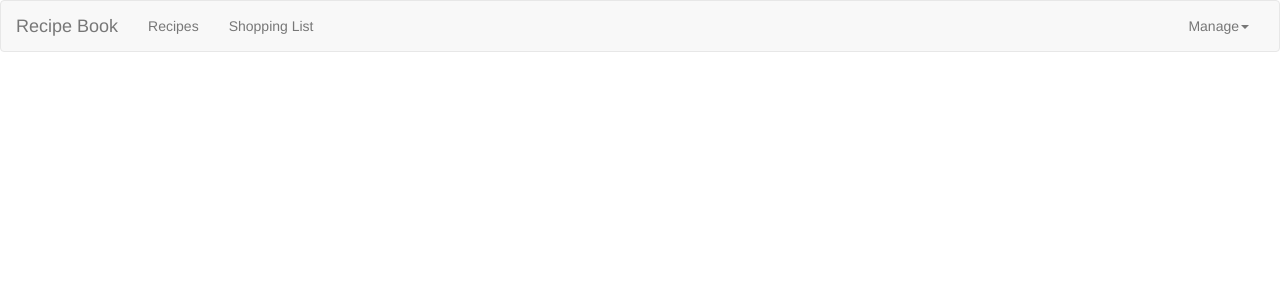
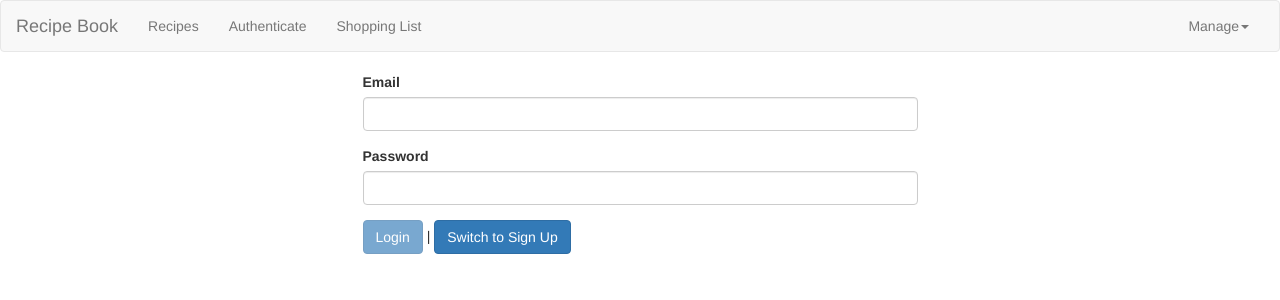
Before and after one commit to raviramani95/angular_2, an Angular app: page /auth in a window 1280 px wide. Before the commit this address led to /. Shown: the top 300 px of the page. Built offline with nearby package versions, Linux system fonts and the light colour scheme.

Commit message:
20-298 authentication done

```diff
--- a/src/app/app-routing.module.ts
+++ b/src/app/app-routing.module.ts
@@ -1,5 +1,6 @@
 import { NgModule } from '@angular/core';
 import { RouterModule, Routes } from '@angular/router';
+import { AuthComponent } from './auth/auth.component';
 import { RecipeDetailComponent } from './recipes/recipe-detail/recipe-detail.component';
 import { RecipeEditComponent } from './recipes/recipe-edit/recipe-edit.component';
 import { RecipeResolver } from './recipes/recipe-resolver.resolver';
@@ -17,7 +18,8 @@
       {path: ':id', component: RecipeDetailComponent, resolve: [RecipeResolver]},
       {path: ':id/edit', component: RecipeEditComponent, resolve: [RecipeResolver]}
     ]},
-  {path: 'shopping-list', component: ShoppingListComponent}
+  {path: 'shopping-list', component: ShoppingListComponent},
+  {path: 'auth', component: AuthComponent}
 ];
 
 @NgModule({
--- a/src/app/app.module.ts
+++ b/src/app/app.module.ts
@@ -18,6 +18,8 @@
 import { RecipeStartComponent } from './recipes/recipe-start/recipe-start.component';
 import { RecipeEditComponent } from './recipes/recipe-edit/recipe-edit.component';
 import { RecipeService } from './recipes/recipe.service';
+import { AuthComponent } from './auth/auth.component';
+import { LoadingSpinnerComponent } from './shared/loading-spinner/loading-spinner.component';
 @NgModule({
   declarations: [
     AppComponent,
@@ -30,7 +32,9 @@
     ShoppingEditComponent,
     DropdownDirective,
     RecipeStartComponent,
-    RecipeEditComponent
+    RecipeEditComponent,
+    AuthComponent,
+    LoadingSpinnerComponent
   ],
   imports: [
     BrowserModule,
--- /dev/null
+++ b/src/app/auth/auth.component.html
@@ -0,0 +1,38 @@
+<div class="row">
+    <div class="col-xs-12 col-md-6 col-md-offset-3">
+        <div class="alert alert-danger" *ngIf="error">{{error}}</div>
+        <div *ngIf="isLoading" style="text-align: center;">
+            <app-loading-spinner></app-loading-spinner>
+        </div>
+        <form #authForm="ngForm" (ngSubmit)="onSubmit(authForm)" *ngIf="!isLoading">
+            <div class="form-group">
+                <label for="email">Email</label>
+                <input
+                    type="email"
+                    id="email"
+                    class="form-control"
+                    ngModel
+                    name="email"
+                    required
+                    email>
+            </div>
+            <div class="form-group">
+                <label for="password">Password</label>
+                <input
+                    type="password"
+                    id="password"
+                    class="form-control"
+                    ngModel
+                    name="password"
+                    required
+                    minlength="6">
+            </div>
+            <div>
+                <button class="btn btn-primary" [disabled]="!authForm.valid"
+                    type="submit">{{ isLoginMode ? 'Login' : 'Sign Up'}}</button> |
+                <button class="btn btn-primary"
+                    type="button" (click)="onSwitchMode()">Switch to {{ isLoginMode ? 'Sign Up' : 'Login'}}</button>
+            </div>
+        </form>
+    </div>
+</div>
--- /dev/null
+++ b/src/app/auth/auth.component.ts
@@ -0,0 +1,50 @@
+import { Component, OnInit } from '@angular/core';
+import { Form, NgForm } from '@angular/forms';
+import { AuthService } from './auth.service';
+
+@Component({
+  selector: 'app-auth',
+  templateUrl: './auth.component.html',
+  styleUrls: ['./auth.component.css']
+})
+export class AuthComponent implements OnInit {
+  isLoginMode = true;
+  isLoading = false;
+  error: string = null;
+
+  constructor(private authService: AuthService) { }
+
+  ngOnInit(): void {
+  }
+
+  onSwitchMode(){
+    this.isLoginMode = !this.isLoginMode
+  }
+
+  onSubmit(form: NgForm){
+    if(!form.valid){
+      return;
+    }
+
+    this.isLoading = true;
+    if(this.isLoginMode){
+
+    }
+    else{
+      const email = form.value.email;
+      const password = form.value.password;
+
+      this.authService.signup(email, password).subscribe(
+        resData => {
+          console.log(resData);
+          this.isLoading = false;
+        }, errorMessage => {
+          console.log(errorMessage);
+          this.error = errorMessage;
+          this.isLoading = false;
+        }
+      );
+    }
+    form.reset();
+  }
+}
--- /dev/null
+++ b/src/app/auth/auth.service.ts
@@ -0,0 +1,40 @@
+import { HttpClient } from "@angular/common/http";
+import { Injectable } from "@angular/core";
+import { catchError, throwError } from "rxjs";
+
+interface AuthResponseData{
+    kind: string;
+    idToken: string;
+    email: string;
+    refreshToken: string;
+    expiresIn: string;
+    localId: string;
+}
+
+@Injectable({
+    providedIn: 'root'
+})
+export class AuthService {
+    constructor(private http: HttpClient) {}
+
+    signup(email: string, password: string){
+        return this.http.post<AuthResponseData>('https://identitytoolkit.googleapis.com/v1/accounts:signUp?key=AIzaSyBK5dILJ-GjoO_5s8tMRy4KoY7uoSmiPTM',
+        {
+            email: email,
+            password: password,
+            returnSecureToken: true
+        })
+        .pipe(catchError(errorRes => {
+            let errorMessage = 'An unknown error occured!!';
+            if(!errorRes.error || !errorRes.error.error)
+                return throwError(errorMessage);
+
+            switch(errorRes.error.error.message){
+                case 'EMAIL_EXISTS':
+                    errorMessage = 'This email exists already';
+            }
+
+            return throwError(errorMessage);
+        }));
+    }
+}
--- a/src/app/header/header.component.html
+++ b/src/app/header/header.component.html
@@ -7,6 +7,7 @@
         <div class="collapse navbar-collapse">
             <ul class="nav navbar-nav">
                 <li><a routerLinkActive="active" routerLink="/recipes">Recipes</a></li>
+                <li><a routerLinkActive="active" routerLink="/auth">Authenticate</a></li>
                 <li><a routerLinkActive="active" routerLink="/shopping-list">Shopping List</a></li>
             </ul>
             <ul class="nav navbar-nav navbar-right">
--- a/src/app/recipes/recipe.service.ts
+++ b/src/app/recipes/recipe.service.ts
@@ -9,26 +9,28 @@
 
   recipeChanged = new Subject<Recipe[]>();
 
-    private recipes: Recipe[] = [
-        new Recipe(
-          'Pizza',
-          'Pizza Dough: Makes enough dough for two 10-12 inch pizzas',
-          'https://www.simplyrecipes.com/thmb/JWjdE8YwikAae0KZuyy6ZJW7Utw=/3000x2001/filters:no_upscale():max_bytes(150000):strip_icc()/Simply-Recipes-Homemade-Pizza-Dough-Lead-Shot-1c-c2b1885d27d4481c9cfe6f6286a64342.jpg',
-          [
-            new Ingredient('Meat',2),
-            new Ingredient('French Fries', 20)
-          ]
-        ),
-        new Recipe(
-          'Burger',
-          'Burger Dough: Makes enough dough for two 10-12 inch pizzas',
-          'https://res.cloudinary.com/swiggy/image/upload/f_auto,q_auto,fl_lossy/zeesmhczd1iijkcl1wym',
-          [
-            new Ingredient('Buns', 2),
-            new Ingredient('Meat', 1)
-          ]
-        )
-    ];
+  private recipes: Recipe[] = [];
+
+    // private recipes: Recipe[] = [
+    //     new Recipe(
+    //       'Pizza',
+    //       'Pizza Dough: Makes enough dough for two 10-12 inch pizzas',
+    //       'https://www.simplyrecipes.com/thmb/JWjdE8YwikAae0KZuyy6ZJW7Utw=/3000x2001/filters:no_upscale():max_bytes(150000):strip_icc()/Simply-Recipes-Homemade-Pizza-Dough-Lead-Shot-1c-c2b1885d27d4481c9cfe6f6286a64342.jpg',
+    //       [
+    //         new Ingredient('Meat',2),
+    //         new Ingredient('French Fries', 20)
+    //       ]
+    //     ),
+    //     new Recipe(
+    //       'Burger',
+    //       'Burger Dough: Makes enough dough for two 10-12 inch pizzas',
+    //       'https://res.cloudinary.com/swiggy/image/upload/f_auto,q_auto,fl_lossy/zeesmhczd1iijkcl1wym',
+    //       [
+    //         new Ingredient('Buns', 2),
+    //         new Ingredient('Meat', 1)
+    //       ]
+    //     )
+    // ];
 
     constructor(private slService: ShoppingListService){}
 
--- /dev/null
+++ b/src/app/shared/loading-spinner/loading-spinner.component.css
@@ -0,0 +1,84 @@
+.lds-roller {
+    display: inline-block;
+    position: relative;
+    width: 80px;
+    height: 80px;
+  }
+  .lds-roller div {
+    animation: lds-roller 1.2s cubic-bezier(0.5, 0, 0.5, 1) infinite;
+    transform-origin: 40px 40px;
+  }
+  .lds-roller div:after {
+    content: " ";
+    display: block;
+    position: absolute;
+    width: 7px;
+    height: 7px;
+    border-radius: 50%;
+    background: rgb(84, 47, 247);
+    margin: -4px 0 0 -4px;
+  }
+  .lds-roller div:nth-child(1) {
+    animation-delay: -0.036s;
+  }
+  .lds-roller div:nth-child(1):after {
+    top: 63px;
+    left: 63px;
+  }
+  .lds-roller div:nth-child(2) {
+    animation-delay: -0.072s;
+  }
+  .lds-roller div:nth-child(2):after {
+    top: 68px;
+    left: 56px;
+  }
+  .lds-roller div:nth-child(3) {
+    animation-delay: -0.108s;
+  }
+  .lds-roller div:nth-child(3):after {
+    top: 71px;
+    left: 48px;
+  }
+  .lds-roller div:nth-child(4) {
+    animation-delay: -0.144s;
+  }
+  .lds-roller div:nth-child(4):after {
+    top: 72px;
+    left: 40px;
+  }
+  .lds-roller div:nth-child(5) {
+    animation-delay: -0.18s;
+  }
+  .lds-roller div:nth-child(5):after {
+    top: 71px;
+    left: 32px;
+  }
+  .lds-roller div:nth-child(6) {
+    animation-delay: -0.216s;
+  }
+  .lds-roller div:nth-child(6):after {
+    top: 68px;
+    left: 24px;
+  }
+  .lds-roller div:nth-child(7) {
+    animation-delay: -0.252s;
+  }
+  .lds-roller div:nth-child(7):after {
+    top: 63px;
+    left: 17px;
+  }
+  .lds-roller div:nth-child(8) {
+    animation-delay: -0.288s;
+  }
+  .lds-roller div:nth-child(8):after {
+    top: 56px;
+    left: 12px;
+  }
+  @keyframes lds-roller {
+    0% {
+      transform: rotate(0deg);
+    }
+    100% {
+      transform: rotate(360deg);
+    }
+  }
--- /dev/null
+++ b/src/app/shared/loading-spinner/loading-spinner.component.html
@@ -0,0 +1 @@
+<div class="lds-roller"><div></div><div></div><div></div><div>
--- /dev/null
+++ b/src/app/shared/loading-spinner/loading-spinner.component.ts
@@ -0,0 +1,15 @@
+import { Component, OnInit } from '@angular/core';
+
+@Component({
+  selector: 'app-loading-spinner',
+  templateUrl: './loading-spinner.component.html',
+  styleUrls: ['./loading-spinner.component.css']
+})
+export class LoadingSpinnerComponent implements OnInit {
+
+  constructor() { }
+
+  ngOnInit(): void {
+  }
+
+}
```
Also changed, not shown: src/app/auth/auth.component.css (added).
